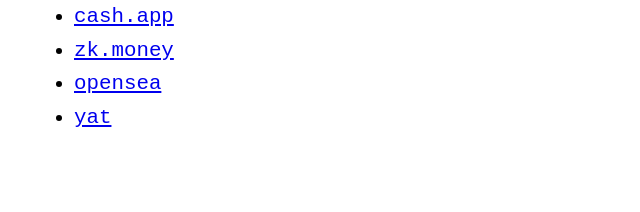
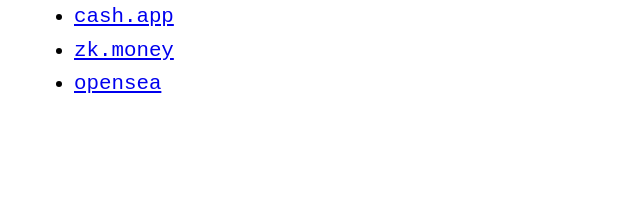
Before and after one commit to lemurodigital/lemuro.digital, a Jekyll site: the page built from index.md, in a window 1280 px wide. Shown: the part 795-1007 px from the top of the page, without its empty margins (286-926 px from the left). Built offline with Jekyll 4.4.1, drawn with Linux system fonts in a browser that asks for light colours; after the commit the page ends 977 px from its top, so only the background shows below that.

Commit message:
Update index.md

```diff
--- a/index.md
+++ b/index.md
@@ -12,4 +12,3 @@ scott is a web dev hobbyist interested in open source, art history, crypto, lang
 - [cash.app](https://cash.app/$lemurodigital)
 - [zk.money](/zk)
 - [opensea](https://opensea.io/accounts/lemurodigital)
-- [yat](https://y.at/%E2%9B%93%EF%B8%8F%F0%9F%95%B3%EF%B8%8F%F0%9F%94%AB%E2%9B%93%EF%B8%8F)
```
